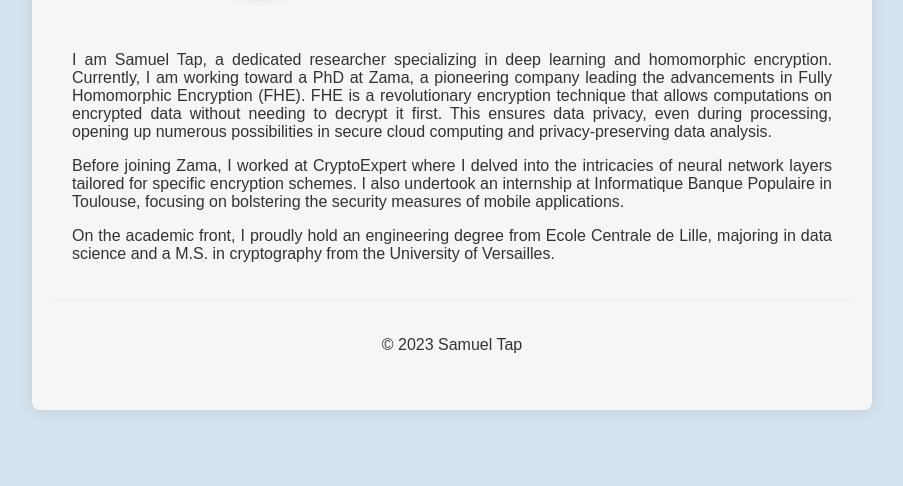
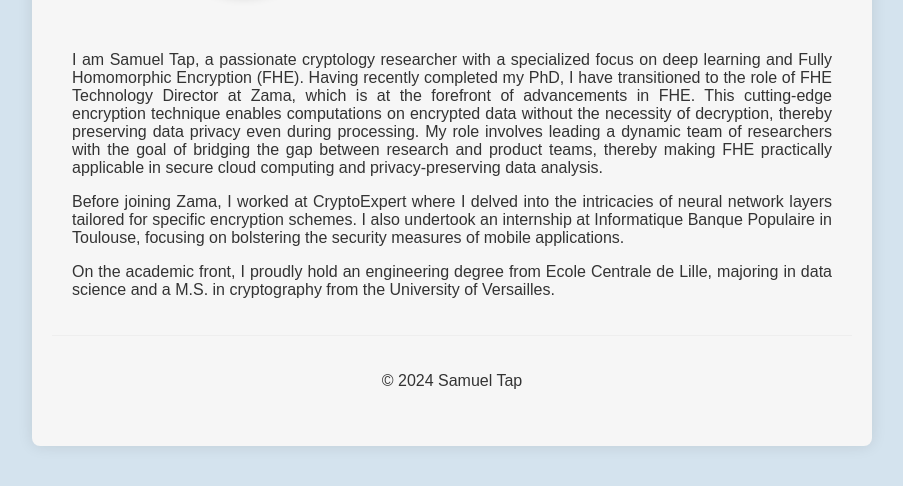
Before and after one commit to samcrx/personal_website, a plain HTML site: page index.html in a window 1280 px wide. Shown: the part 372-858 px from the top of the page, without its empty margins (188-1091 px from the left). Before the commit the page ends 822 px from the top, so only its background shows below. Drawn offline with Linux system fonts and the light colour scheme.

Commit message:
update after phd

```diff
--- a/index.html
+++ b/index.html
@@ -30,7 +30,7 @@
                     <img src="sam -croped.jpeg" alt="Samuel Tap" class="profile-pic" , width="200">
                     <div>
                         <h1>Samuel Tap</h1>
-                        <p>PhD Student at <a href="https://www.zama.ai" target="_blank">Zama</a></p>
+                        <p>FHE Technology Director at <a href="https://www.zama.ai" target="_blank">Zama</a></p>
                         <p>Paris, France </p>
                         <!-- <p>28 years -->
                         <p></p> <a href="mailto:samuel.tap@zama.ai">samuel.tap@zama.ai</a> </p>
@@ -49,14 +49,14 @@
 
             <div class="container">
                 <p class="justified-text">
-                    I am Samuel Tap, a dedicated researcher specializing in deep learning and homomorphic encryption.
-                    Currently,
-                    I am working toward a PhD at Zama, a pioneering company leading the advancements in Fully
-                    Homomorphic Encryption (FHE). FHE is a revolutionary encryption technique that allows computations
-                    on
-                    encrypted data without needing to decrypt it first. This ensures data privacy, even during
-                    processing,
-                    opening up numerous possibilities in secure cloud computing and privacy-preserving data analysis.
+                    I am Samuel Tap, a passionate cryptology researcher with a specialized focus on deep learning and
+                    Fully Homomorphic Encryption (FHE). Having recently completed my PhD, I have transitioned to the
+                    role of FHE Technology Director at Zama, which is at the forefront of advancements in FHE. This
+                    cutting-edge encryption technique enables computations on encrypted data without the necessity of
+                    decryption, thereby preserving data privacy even during processing. My role involves leading a
+                    dynamic team of researchers with the goal of bridging the gap between research and product teams,
+                    thereby making FHE practically applicable in secure cloud computing and privacy-preserving data
+                    analysis.
                 </p>
 
                 <p class="justified-text">
@@ -82,7 +82,7 @@
         </div>
     </div>
     <footer>
-        <p>&copy; 2023 Samuel Tap</p>
+        <p>&copy; 2024 Samuel Tap</p>
     </footer>
 </body>
 
```
Also changed, not shown: education.html (+10 -8 lines), publications.html (+9 -0 lines), talks.html (+1 -9 lines), 1 other file.
